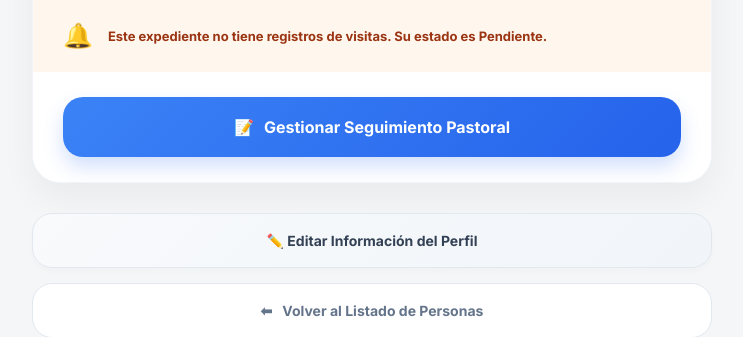
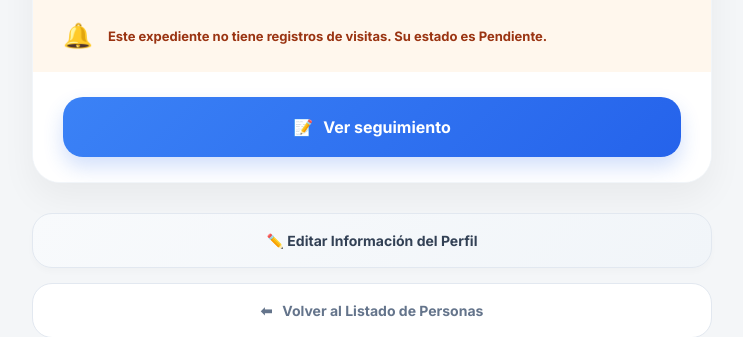
Before and after one commit to francis7077/visitas-iglesia, a Flask app: template templates/perfil.html in a window 1280 px wide. Shown: the part 552-889 px from the top of the page, without its empty margins (268-1011 px from the left). Run offline with Flask 3, Linux system fonts and the light colour scheme; the template is opened without the code that fills it, so the values that code supplies are empty; some libraries are stand-ins or nearby versions.

Commit message:
Actualización

```diff
--- a/templates/perfil.html
+++ b/templates/perfil.html
@@ -85,7 +85,7 @@
 
         <div style="padding: 25px 30px; background: #ffffff; text-align: center;">
             <a href="/visitar/{{ p.id }}" class="btn-app-primario">
-                <span>📝</span> Gestionar Seguimiento Pastoral
+                <span>📝</span> Ver seguimiento
             </a>
         </div>
     </div>
```
